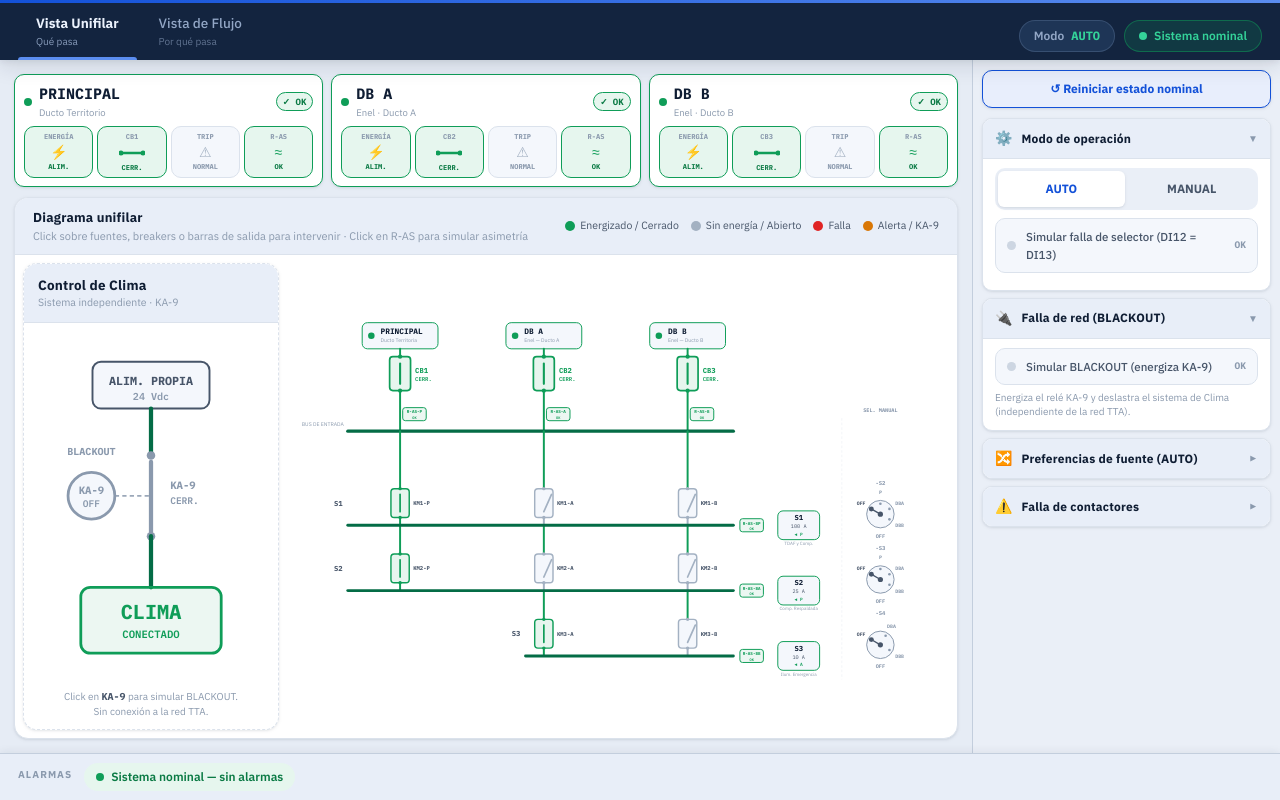
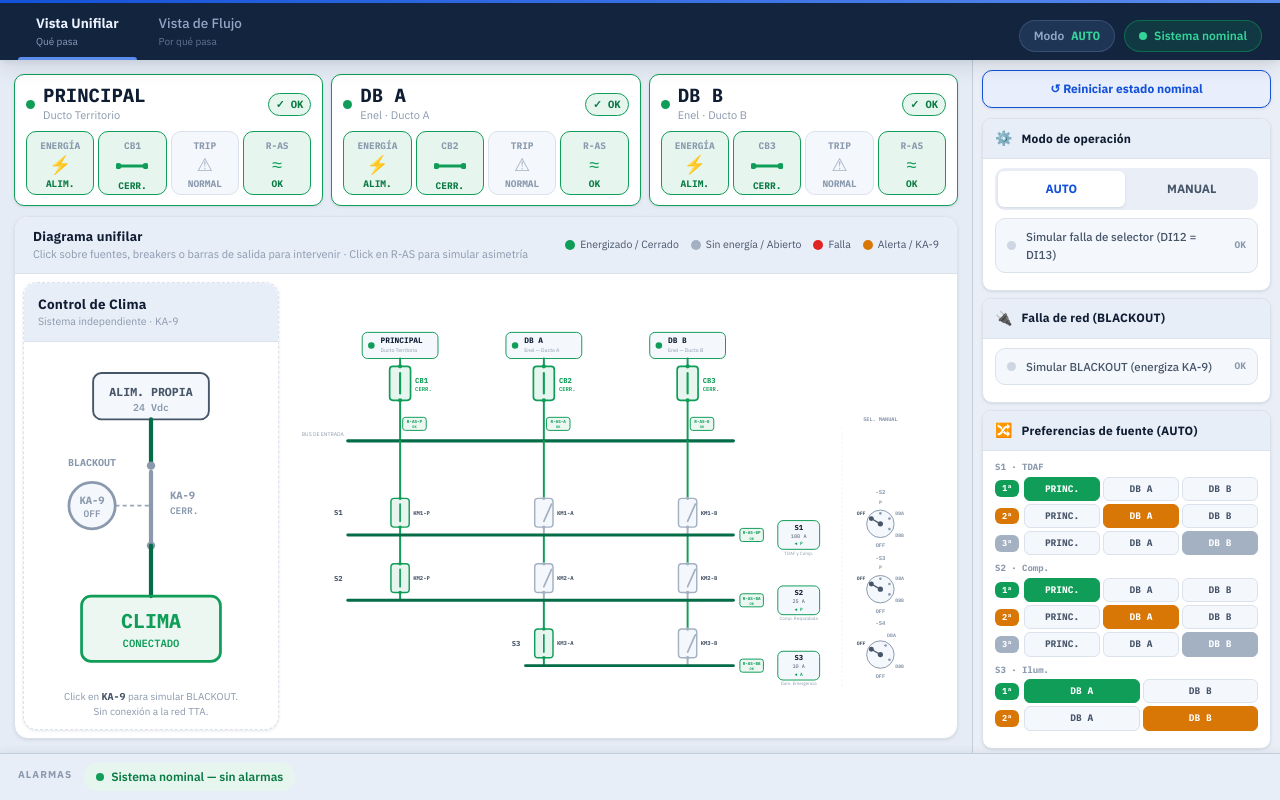
Before and after one commit to NicoBrito/tta-simulator, a React (Vite) app: page / in a window 1280 px wide. Built offline with nearby package versions, Linux system fonts and the light colour scheme.

Commit message:
Ultimos cambios

```diff
--- a/src/components/ControlPanel/ControlPanel.tsx
+++ b/src/components/ControlPanel/ControlPanel.tsx
@@ -1,5 +1,3 @@
-import { useState } from 'react'
-import { motion, AnimatePresence } from 'framer-motion'
 import { useSimulatorStore } from '../../store/simulatorStore'
 import type { OutputId, ContactorId, SourceId } from '../../engine'
 
@@ -18,24 +16,22 @@ function tonePalette(tone: Tone) {
   return { bg: 'var(--energized-tint)', fg: 'var(--energized-deep)', bd: 'var(--energized)', dot: 'var(--energized)' }
 }
 
-// ── Sección colapsable ─────────────────────────────────────────────────────────
-function Section({ title, icon, badge, defaultOpen = true, children }: {
+// ── Sección (siempre abierta) ───────────────────────────────────────────────────
+function Section({ title, icon, badge, children }: {
   title: string; icon: string; badge?: { text: string; tone: Tone }
-  defaultOpen?: boolean; children: React.ReactNode
+  children: React.ReactNode
 }) {
-  const [open, setOpen] = useState(defaultOpen)
   return (
     <div style={{
       background: 'var(--bg-surface)', border: '1px solid var(--border)',
       borderRadius: 'var(--r-md)', marginBottom: 7, overflow: 'hidden',
       boxShadow: 'var(--shadow-sm)',
     }}>
-      <button type="button" onClick={() => setOpen((o) => !o)} style={{
+      <div style={{
         width: '100%', display: 'flex', alignItems: 'center', gap: 9,
-        padding: '9px 12px', border: 'none',
+        padding: '9px 12px',
         background: 'var(--bg-header)',
-        borderBottom: open ? '1px solid var(--border)' : 'none',
-        cursor: 'pointer', textAlign: 'left',
+        borderBottom: '1px solid var(--border)',
       }}>
         <span style={{ fontSize: 14 }}>{icon}</span>
         <span style={{ fontSize: 12, fontWeight: 700, color: 'var(--text-primary)', letterSpacing: 0.2, flex: 1 }}>
@@ -48,17 +44,8 @@ function Section({ title, icon, badge, defaultOpen = true, children }: {
             fontFamily: 'var(--font-mono)',
           }}>{badge.text}</span>
         )}
-        <motion.span animate={{ rotate: open ? 0 : -90 }} transition={{ duration: 0.18 }}
-          style={{ fontSize: 10, color: 'var(--text-muted)' }}>▼</motion.span>
-      </button>
-      <AnimatePresence initial={false}>
-        {open && (
-          <motion.div initial={{ height: 0, opacity: 0 }} animate={{ height: 'auto', opacity: 1 }}
-            exit={{ height: 0, opacity: 0 }} transition={{ duration: 0.2 }} style={{ overflow: 'hidden' }}>
-            <div style={{ padding: '9px 12px 11px' }}>{children}</div>
-          </motion.div>
-        )}
-      </AnimatePresence>
+      </div>
+      <div style={{ padding: '9px 12px 11px' }}>{children}</div>
     </div>
   )
 }
@@ -202,40 +189,33 @@ export default function ControlPanel() {
         <RowToggle label="Simular BLACKOUT (energiza KA-9)" tone="danger"
           value={inputs.blackout} onChange={(v) => setBlackout(v)}
           activeText="ACTIVO" inactiveText="OK" />
-        <div style={{ fontSize: 10, color: 'var(--text-muted)', marginTop: 2, lineHeight: 1.4 }}>
-          Energiza el relé KA-9 y deslastra el sistema de Clima (independiente de la red TTA).
-        </div>
       </Section>
 
       {/* ── PREFERENCIAS DE FUENTE (AUTO) ── */}
-      <Section title="Preferencias de fuente (AUTO)" icon="🔀" defaultOpen={false}>
-        <div style={{ fontSize: 9.5, color: 'var(--text-muted)', marginBottom: 8, lineHeight: 1.35 }}>
-          Elige qué fuente ocupa cada prioridad. Toca una fuente para asignarla; la actual queda
-          marcada. <strong>1ª</strong> = preferente. S3 solo DB A / DB B.
-        </div>
+      <Section title="Preferencias de fuente (AUTO)" icon="🔀">
         {(['S1','S2','S3'] as OutputId[]).map((out) => {
           const prefs = inputs.outputs[out].prefs
           const sources = ALL_SRCS.filter((s) => prefs.includes(s))
           return (
-            <div key={out} style={{ marginBottom: 9 }}>
+            <div key={out} style={{ marginBottom: 6 }}>
               <div style={{
-                fontSize: 9.5, fontWeight: 700, color: 'var(--text-muted)',
-                fontFamily: 'var(--font-mono)', marginBottom: 4,
+                fontSize: 9, fontWeight: 700, color: 'var(--text-muted)',
+                fontFamily: 'var(--font-mono)', marginBottom: 3,
               }}>{OUT_LABEL[out]}</div>
-              <div style={{ display: 'flex', flexDirection: 'column', gap: 4 }}>
+              <div style={{ display: 'flex', flexDirection: 'column', gap: 3 }}>
                 {prefs.map((_, slot) => {
                   const col = PRIO_COLOR[slot]
                   return (
-                    <div key={slot} style={{ display: 'flex', alignItems: 'center', gap: 6 }}>
+                    <div key={slot} style={{ display: 'flex', alignItems: 'center', gap: 5 }}>
                       {/* Insignia de prioridad */}
                       <span style={{
-                        flexShrink: 0, minWidth: 30, textAlign: 'center',
-                        padding: '3px 0', borderRadius: 'var(--r-sm)',
-                        background: col, color: '#fff', fontSize: 9.5, fontWeight: 700,
+                        flexShrink: 0, minWidth: 24, textAlign: 'center',
+                        padding: '2px 0', borderRadius: 'var(--r-sm)',
+                        background: col, color: '#fff', fontSize: 8.5, fontWeight: 700,
                         fontFamily: 'var(--font-mono)',
                       }}>{PRIO_LABEL[slot]}</span>
                       {/* Botones de fuente (la activa, resaltada) */}
-                      <div style={{ display: 'flex', gap: 4, flex: 1 }}>
+                      <div style={{ display: 'flex', gap: 3, flex: 1 }}>
                         {sources.map((src) => {
                           const active = prefs[slot] === src
                           return (
@@ -244,8 +224,8 @@ export default function ControlPanel() {
                               title={active ? `${SOURCE_SHORT[src]} ya es la ${PRIO_LABEL[slot]} preferencia`
                                 : `Asignar ${SOURCE_SHORT[src]} como ${PRIO_LABEL[slot]} preferencia`}
                               style={{
-                                flex: 1, padding: '6px 0', borderRadius: 'var(--r-sm)',
-                                fontSize: 10.5, fontWeight: 700, fontFamily: 'var(--font-mono)',
+                                flex: 1, padding: '4px 0', borderRadius: 'var(--r-sm)',
+                                fontSize: 9.5, fontWeight: 700, fontFamily: 'var(--font-mono)',
                                 cursor: active ? 'default' : 'pointer',
                                 border: `1.5px solid ${active ? col : 'var(--border)'}`,
                                 background: active ? col : 'var(--bg-inset)',
@@ -265,7 +245,7 @@ export default function ControlPanel() {
       </Section>
 
       {/* ── FALLA CONTACTORES ── */}
-      <Section title="Falla de contactores" icon="⚠️" defaultOpen={false}
+      <Section title="Falla de contactores" icon="⚠️"
         badge={faultCount > 0 ? { text: `${faultCount}`, tone: 'danger' } : undefined}>
         {(['S1', 'S2', 'S3'] as OutputId[]).map((out) => (
           <div key={out} style={{ marginBottom: 8 }}>
--- a/src/components/SourceInputPanel/SourceInputPanel.tsx
+++ b/src/components/SourceInputPanel/SourceInputPanel.tsx
@@ -10,7 +10,7 @@ const ALL_SRCS: SourceId[] = ['P', 'A', 'B']
 // ── Símbolo breaker pequeño ───────────────────────────────────────────────────
 function BreakerSVG({ closed, color }: { closed: boolean; color: string }) {
   return (
-    <svg width="26" height="16" viewBox="0 0 26 16" style={{ display: 'block' }}>
+    <svg width="32" height="20" viewBox="0 0 26 16" style={{ display: 'block' }}>
       <circle cx={2}  cy={8} r={2.5} fill={color} />
       <circle cx={24} cy={8} r={2.5} fill={color} />
       <line x1={4.5} y1={8} x2={closed ? 21.5 : 21} y2={closed ? 8 : 2.5}
@@ -31,13 +31,13 @@ function CtrlBtn({ topLabel, icon, stateLabel, isActive, isFault, isWarn, title,
   return (
     <button type="button" title={title} onClick={onClick} style={{
       display: 'flex', flexDirection: 'column', alignItems: 'center', justifyContent: 'space-between',
-      gap: 2, padding: '5px 4px', flex: 1, height: 52, minWidth: 0,
+      gap: 3, padding: '7px 4px', flex: 1, height: 64, minWidth: 0,
       border: `1.5px solid ${borderColor}`, borderRadius: 'var(--r-md)',
       background: bgColor, cursor: 'pointer', transition: 'all 0.15s ease',
     }}>
-      <span style={{ fontSize: 7, fontWeight: 700, color: 'var(--text-muted)', fontFamily: 'var(--font-mono)' }}>{topLabel}</span>
-      <span style={{ color: iconColor, fontSize: 14, lineHeight: 1, display: 'flex', alignItems: 'center', justifyContent: 'center' }}>{icon}</span>
-      <span style={{ fontSize: 7, fontWeight: 700, color: stateColor, fontFamily: 'var(--font-mono)' }}>{stateLabel}</span>
+      <span style={{ fontSize: 9.5, fontWeight: 700, color: 'var(--text-muted)', fontFamily: 'var(--font-mono)' }}>{topLabel}</span>
+      <span style={{ color: iconColor, fontSize: 18, lineHeight: 1, display: 'flex', alignItems: 'center', justifyContent: 'center' }}>{icon}</span>
+      <span style={{ fontSize: 9.5, fontWeight: 700, color: stateColor, fontFamily: 'var(--font-mono)' }}>{stateLabel}</span>
     </button>
   )
 }
@@ -65,26 +65,26 @@ export default function SourceInputPanel() {
           const borderCol = available ? 'var(--energized)' : s.breakerTrip ? 'var(--fault)' : 'var(--border)'
           return (
             <div key={src} style={{
-              flex: 1, padding: '8px 9px',
+              flex: 1, padding: '10px 11px',
               background: 'var(--bg-surface)',
               border: `1.5px solid ${borderCol}`,
               borderRadius: 'var(--r-md)', boxShadow: 'var(--shadow-sm)',
-              display: 'flex', flexDirection: 'column', gap: 6,
+              display: 'flex', flexDirection: 'column', gap: 7,
             }}>
               {/* Encabezado fuente */}
-              <div style={{ display: 'flex', alignItems: 'center', gap: 7 }}>
-                <span style={{ width: 8, height: 8, borderRadius: '50%', flexShrink: 0, background: dotColor }} />
+              <div style={{ display: 'flex', alignItems: 'center', gap: 8 }}>
+                <span style={{ width: 9, height: 9, borderRadius: '50%', flexShrink: 0, background: dotColor }} />
                 <div style={{ flex: 1, minWidth: 0 }}>
-                  <div style={{ fontSize: 15, fontWeight: 700, color: 'var(--text-primary)', fontFamily: 'var(--font-mono)' }}>
+                  <div style={{ fontSize: 19, fontWeight: 700, color: 'var(--text-primary)', fontFamily: 'var(--font-mono)', lineHeight: 1.15 }}>
                     {SOURCE_NAMES[src]}
                   </div>
-                  <div style={{ fontSize: 9.5, color: 'var(--text-muted)', fontFamily: 'var(--font-sans)', overflow: 'hidden', textOverflow: 'ellipsis', whiteSpace: 'nowrap' }}>
+                  <div style={{ fontSize: 11, color: 'var(--text-muted)', fontFamily: 'var(--font-sans)', overflow: 'hidden', textOverflow: 'ellipsis', whiteSpace: 'nowrap' }}>
                     {SOURCE_SUB[src]}
                   </div>
                 </div>
                 <span style={{
-                  fontSize: 9, fontWeight: 700, fontFamily: 'var(--font-mono)',
-                  padding: '2px 6px', borderRadius: 'var(--r-pill)',
+                  fontSize: 10.5, fontWeight: 700, fontFamily: 'var(--font-mono)',
+                  padding: '3px 7px', borderRadius: 'var(--r-pill)',
                   background: available ? 'var(--energized-tint)' : 'var(--bg-subtle)',
                   color: available ? 'var(--energized-deep)' : 'var(--text-muted)',
                   border: `1px solid ${available ? 'var(--energized)' : 'var(--border)'}`,
```
